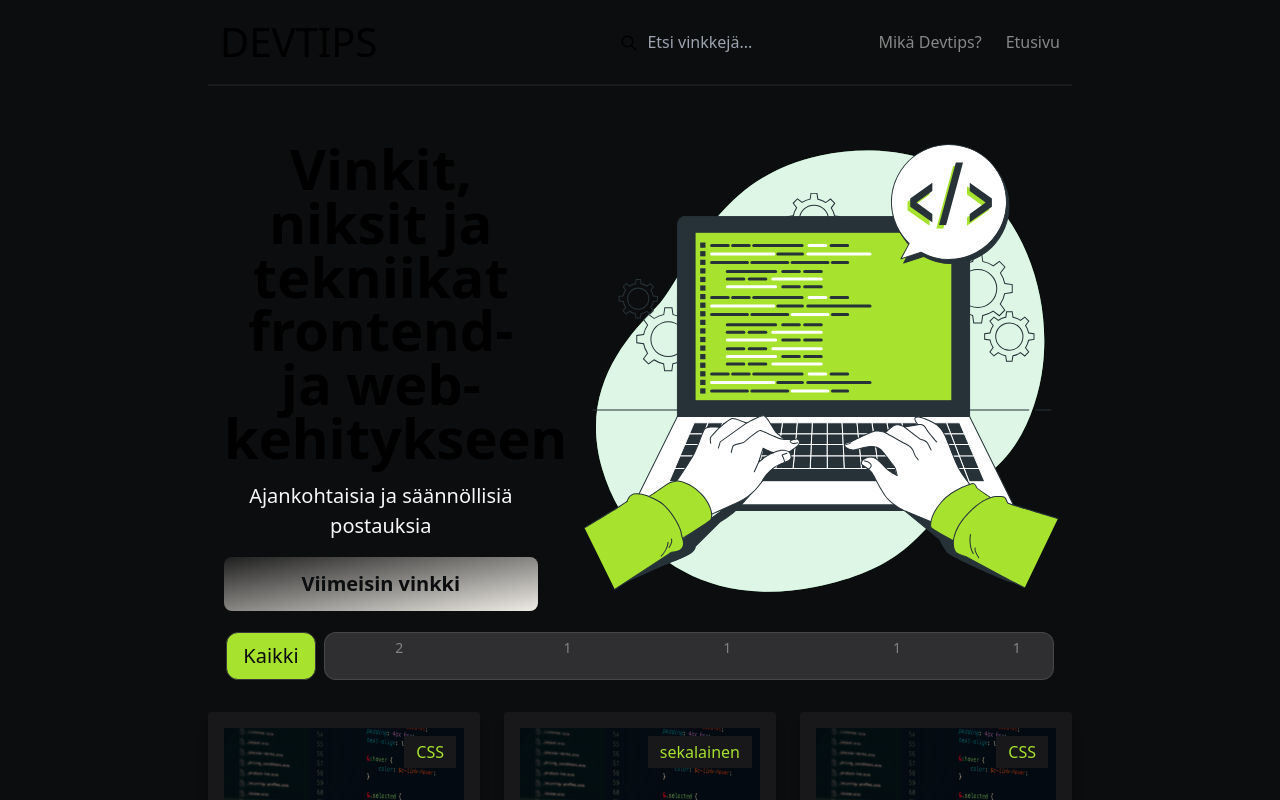
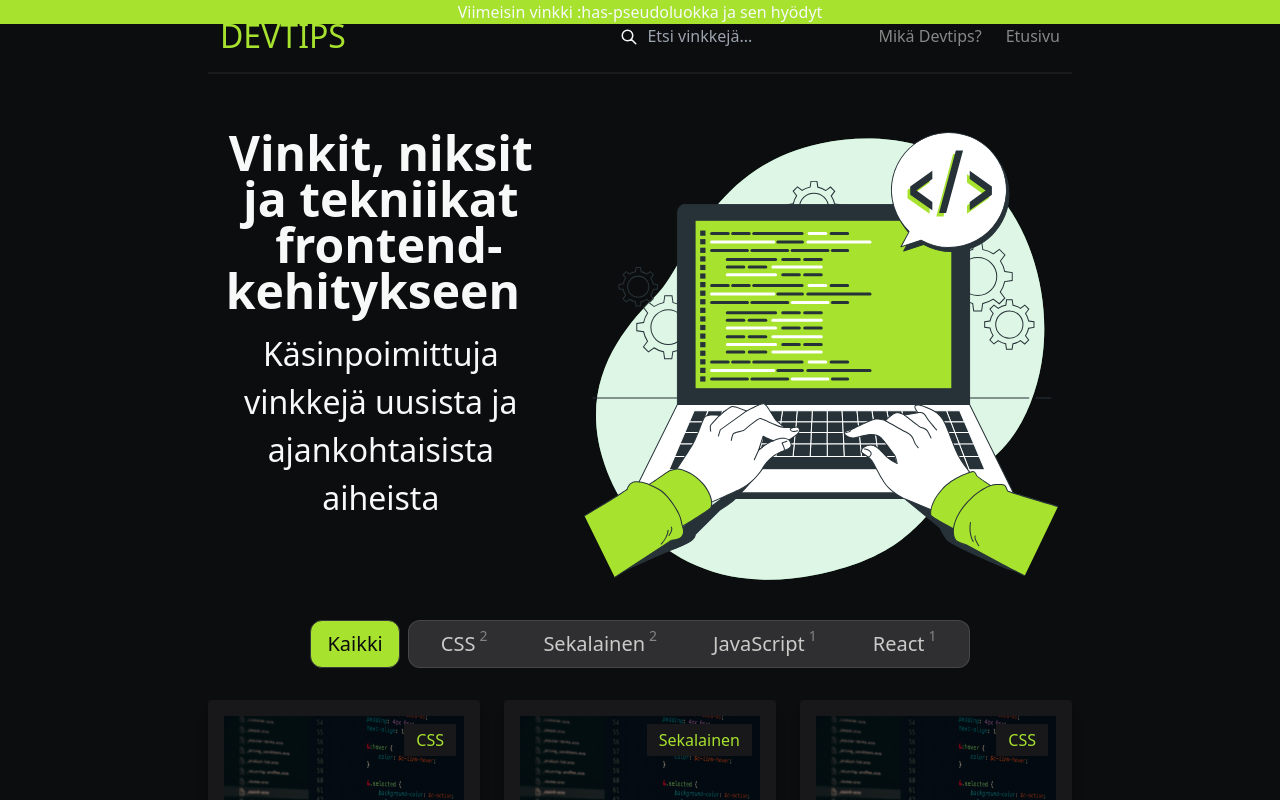
Before and after one commit to juusorutanen/fronttivinkit, a Next.js app: page / in a window 1280 px wide. Shown: the top 800 px of the page. Built offline with nearby package versions, Linux system fonts and the light colour scheme.

Commit message:
style changes

```diff
--- a/app/page.js
+++ b/app/page.js
@@ -2,6 +2,7 @@ import getPostMetadata from "@/utils/getPostMetadata";
 import PostCard from "@/components/Card/PostCard";
 import HeroCard from "@/components/Card/HeroCard";
 import CategoryButtons from "@/components/Categories/Categories";
+import NewPost from "@/components/NewPost";
 
 export default function Home({ searchParams }) {
   const { category } = searchParams;
@@ -18,9 +19,10 @@ export default function Home({ searchParams }) {
 
   return (
     <main>
-      <HeroCard post={latestPost} />
+      <NewPost post={latestPost}/>
+      <HeroCard/>
       <CategoryButtons posts={allPosts} />
-      <div className="grid grid-cols-1 md:grid-cols-3 gap-6">
+      <div className="grid grid-cols-1 sm:grid-cols-2 md:grid-cols-3 gap-6">
         {filteredPosts.map((post, postIndex) => (
           <PostCard key={postIndex} post={post} />
         ))}
--- a/components/Card/HeroCard.jsx
+++ b/components/Card/HeroCard.jsx
@@ -3,19 +3,19 @@ import Image from "next/image";
 
 export default function HeroCard({ post }) {
   return (
-    <section className="flex flex-col md:flex-row gap-4 mt-10 mb-1 mx-auto">
+    <section className="flex flex-col md:flex-row gap-4 mt-10 mb-1 mx-auto text-text">
       <div className="flex flex-col gap-4 p-4 md:w-2/5">
         <h1 className="text-h1 text-display text-center">
-          Vinkit, niksit ja tekniikat frontend- ja web-kehitykseen
+          Vinkit, niksit ja tekniikat <span className="bg-text text-white px-4 py-2 rounded-lg">frontend-kehitykseen</span>
         </h1>
-        <p className="text-text mx-auto text-base text-center xl:text-h6 2xl:text-h5">
-          Ajankohtaisia ja säännöllisiä postauksia
-        </p>
-        <span className="text-bg rounded-lg font-semibold bg-gradient-to-br from-gradient to-primary group sm:px-5 sm:py-3 px-3 py-2 flex items-center justify-center flex-shrink-0 transition-all duration-200 text-base xl:text-h6 2xl:text-h5">
+        <h3 className="text-text mx-auto text-base text-center xl:text-h3 2xl:text-h5">
+          Käsinpoimittuja vinkkejä uusista ja ajankohtaisista aiheista
+        </h3>
+        {/* <span className="text-bg rounded-lg font-semibold bg-gradient-to-br from-gradient to-primary group sm:px-5 sm:py-3 px-3 py-2 flex items-center justify-center flex-shrink-0 transition-all duration-200 text-base xl:text-h6 2xl:text-h5">
           <Link href={`/tip/${post.slug}`} className="text-white">
             Viimeisin vinkki
           </Link>
-        </span>
+        </span> */}
       </div>
       <figure className="flex-1">
         <div className="hero-img-container relative">
@@ -24,7 +24,6 @@ export default function HeroCard({ post }) {
             height={1000}
             priority
             src="/heroimg.svg"
-            alt={post.title}
           />
         </div>
       </figure>
--- a/components/Header/Navbar.jsx
+++ b/components/Header/Navbar.jsx
@@ -3,9 +3,9 @@ import Link from "next/link";
 export default function Navbar() {
   return (
     <header className="hidden md:block border-b-2 border-b-dim-gray border-opacity-30">
-      <nav className="flex justify-between py-3 px-3 items-center bg-white">
+      <nav className="flex justify-between py-3 px-3 items-center">
         <Link aria-label="Back to Home" href={"/"}>
-          <h1 className="text-h3">DEVTIPS</h1>
+          <h1 className="text-h3 text-accent">DEVTIPS</h1>
         </Link>
         <div class="flex items-center">
         <div className="flex items-center">
--- a/tailwind.config.js
+++ b/tailwind.config.js
@@ -12,11 +12,11 @@ module.exports = {
         letterSpacing: '-3.5%',
         fontWeight: '700'
       }],
-      'h1': '3.5rem',
-      'h2': '3rem',
-      'h3': '2.5rem',
-      'h4': '2rem',
-      'h5': '1.5rem',
+      'h1': '3.0rem',
+      'h2': '2.5rem',
+      'h3': '2.0rem',
+      'h4': '1.5rem',
+      'h5': '1.3rem',
       'h6': '1.25rem',
       'base': '1.125rem',
       'sm': '1rem',
@@ -32,7 +32,7 @@ module.exports = {
       'light-gray': '#878787',
       'gray': '#D1D1D1',
       'accent': '#A6E22E',
-      'text': '#F7F8F8',
+      'white': '#F7F8F8',
       'light-grey':'#8a8f98',
       'primary': '#EFECE6',
       'outline': '#D1D1D1',
--- a/tips/test2.md
+++ b/tips/test2.md
@@ -4,7 +4,7 @@ description: |
   Lorem lipsum lipsum lipsum, Lorem lipsum lipsum lipsum Lorem lipsum lipsum lipsum
 date: 2021-05-20T14:23:10.796Z
 image: "/test.jpg"
-category: sekalainen
+category: Sekalainen
 ---
 
 1. WebDevCody
```
